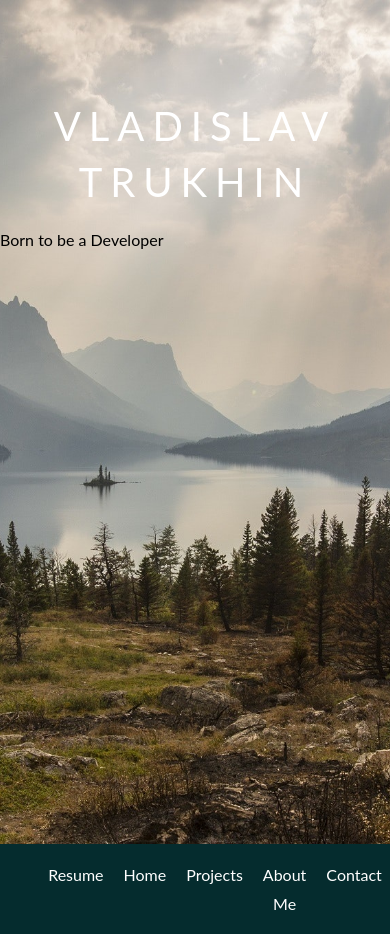
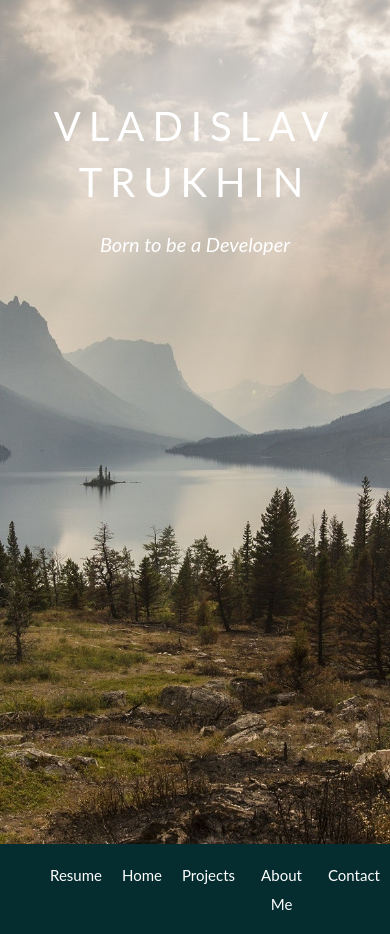
Before and after one commit to vladislavtrukhin/mywebportfolio, a plain HTML site: page index.html in a window 390 px wide. Shown: the top 934 px of the page. Drawn offline with Linux system fonts and the light colour scheme.

Commit message:
Added missing css updated file

```diff
--- a/assets/css/main.css
+++ b/assets/css/main.css
@@ -58,6 +58,14 @@ body {
 }
 
 /* Text */
+
+#home p {
+	font-size: 20px;
+	color:#fff;
+	text-align: center;
+	font-style: italic;
+}
+
 .ptext {
 	font-size: 40px;
 	letter-spacing: 8px;
@@ -99,7 +107,7 @@ li {
 
 li a{
 	text-align: center;
-	padding:0 60px;
+	padding:0 25px;
 	color: #fff;
 	text-decoration: none;
 	display: flex;
@@ -125,7 +133,8 @@ a:active {
 @media(max-width:733px) {
 	li a {
 		text-align: center;
-		padding:0 20px;
+		font-size: 15px;
+		padding:0 10px;
 		color: #fff;
 		text-decoration: none;
 	}
```
